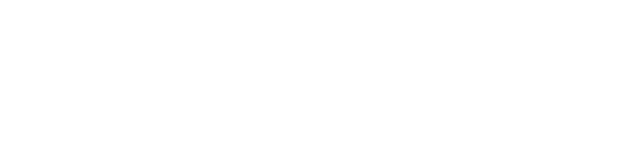
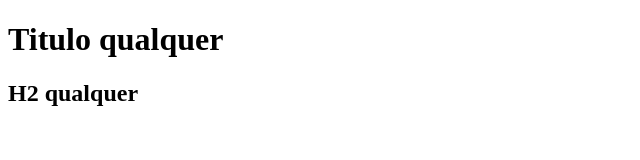
Before and after one commit to sou-rafael/aula2git, a plain HTML site: page index.html in a window 1280 px wide. Shown: the whole page, without its empty margins (0-640 px from the left). Drawn offline with Linux system fonts and the light colour scheme.

Commit message:
Realizado adicicao de h1 e h2 na branch develop

```diff
--- a/index.html
+++ b/index.html
@@ -8,5 +8,8 @@
 </head>
 <body>
 
+    <h1>Titulo qualquer</h1>
+    <h2>H2 qualquer</h2>
+
 </body>
 </html>
```
